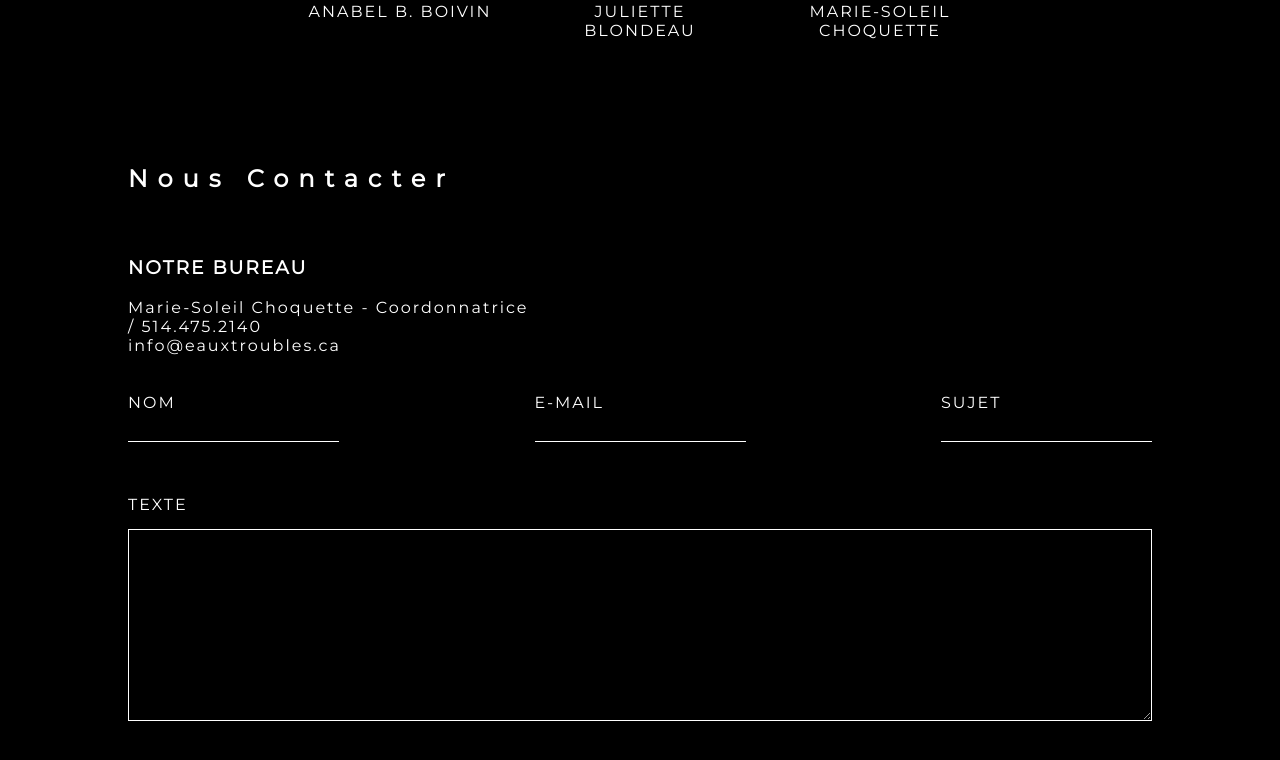
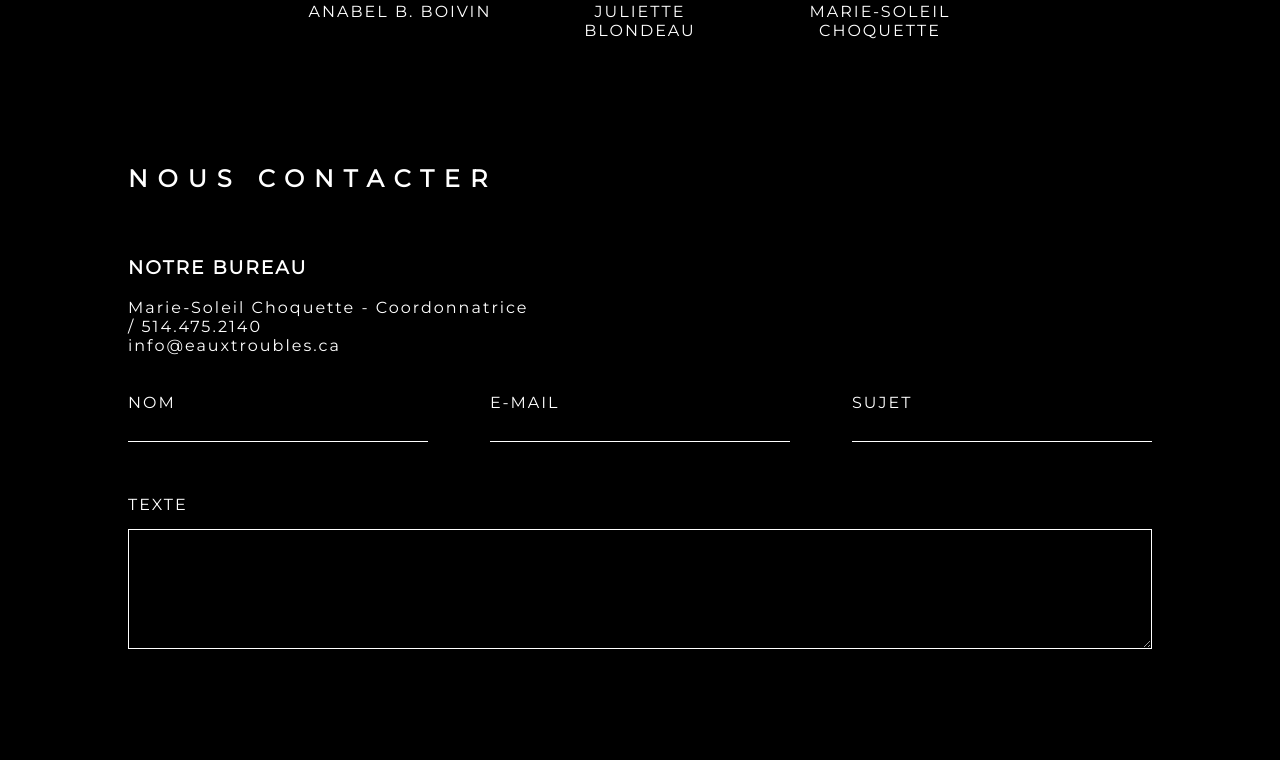
Before and after one commit to SimonDrouin/marie-so, a React app: page / in a window 1280 px wide. Shown: the part 1267-2027 px from the top of the page. Built offline with nearby package versions, Linux system fonts and the light colour scheme.

Commit message:
skuuuuut

```diff
--- a/src/containers/MainApp/main-app.tsx
+++ b/src/containers/MainApp/main-app.tsx
@@ -153,7 +153,7 @@ export class MainApp extends React.Component<MainApp.Props, MainApp.State> {
                 component: (
                     <div className={styles.contactSection}>
                         <div className={styles.sectionHeader}>
-                            <h2> Nous Contacter </h2>
+                            <h2> NOUS CONTACTER </h2>
                         </div>
                         <div>
                             <div>
@@ -166,7 +166,7 @@ export class MainApp extends React.Component<MainApp.Props, MainApp.State> {
                             </div>
                             <div className={`${styles.formStyle}`}>
                                 <div className={`${styles.contactFormSection} ${styles.flexContainer} ${styles.wrap}`}>
-                                    <div>
+                                    <div className={styles.contactFormField}>
                                         <div>NOM</div>
                                         <input
                                             type="text"
--- a/src/containers/MainApp/style.css
+++ b/src/containers/MainApp/style.css
@@ -68,6 +68,10 @@ h1, h2 {
   align-content: space-between;
 }
 
+.contactFormField {
+  width: 300px;
+}
+
 .alignRight {
   text-align: right;
 }
@@ -108,26 +112,26 @@ h1, h2 {
   margin-bottom: 15px;
 }
 
+.formStyle textarea {
+  border: 1px solid #FFFFFF;
+  resize: vertical;
+  overflow: auto;
+  height: 15vh;
+  margin-top: 15px;
+
+  -webkit-transition: border-width 0.1s linear; /* Safari */
+  transition: border-width 0.1s linear, visibility 0s, opacity 1s linear;
+}
+
 .formStyle .submit {
   border-radius: 5px;
   -webkit-transition: border-width 0.1s linear; /* Safari */
   transition: border-width 0.1s linear, visibility 0s, opacity 1s linear;
 }
 
-.formStyle textarea {
-  border: 1px solid #FFFFFF;
-  resize: vertical;
-  overflow: auto;
-  height: 15vw;
-}
-
-.formStyle textarea {
-  margin-top: 15px;
-  resize: vertical;
-  overflow: auto;
-}
 
 .formStyle input:focus,
+.formStyle textarea:focus,
 .formStyle .submit:hover
 {
   border-width: 3px;
```
